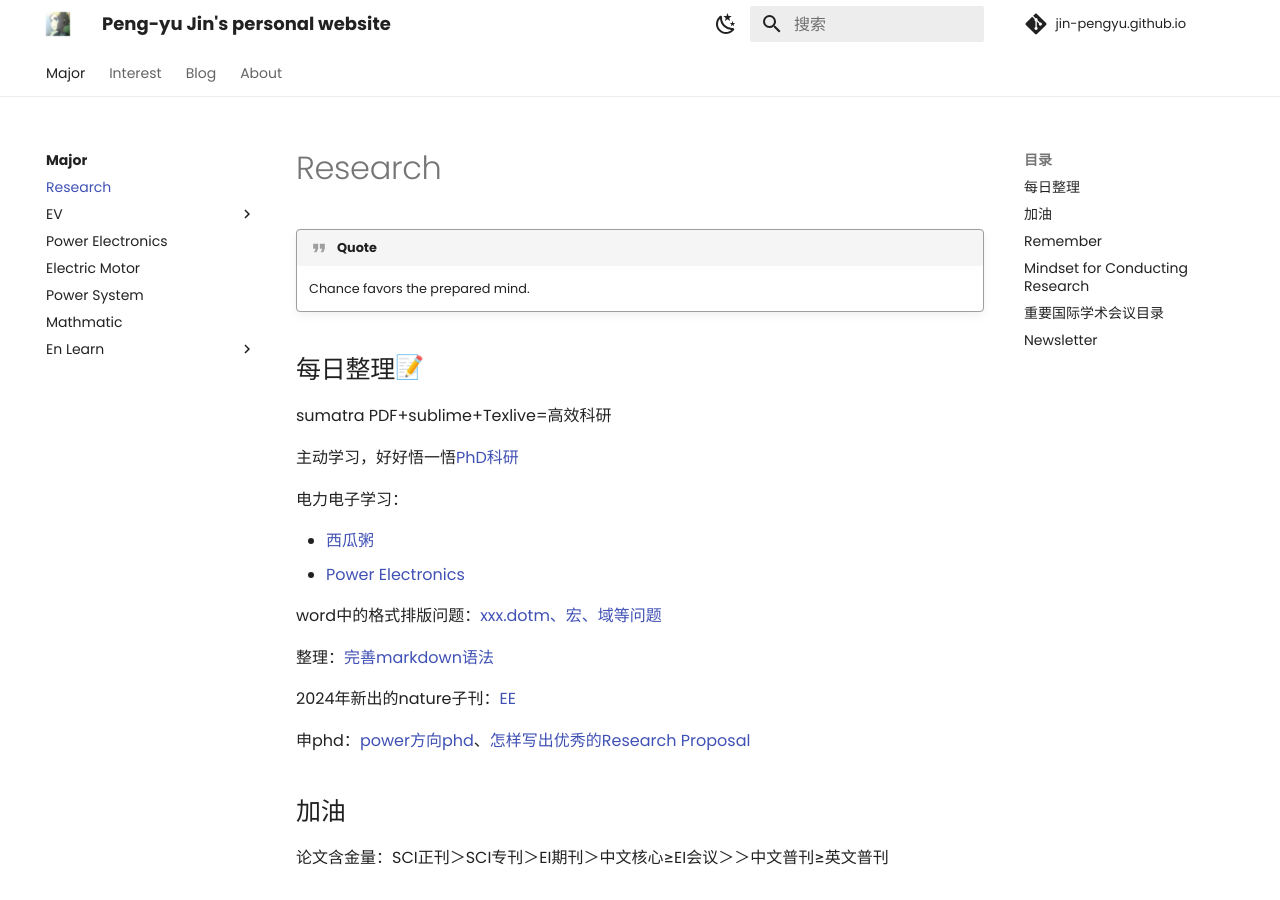
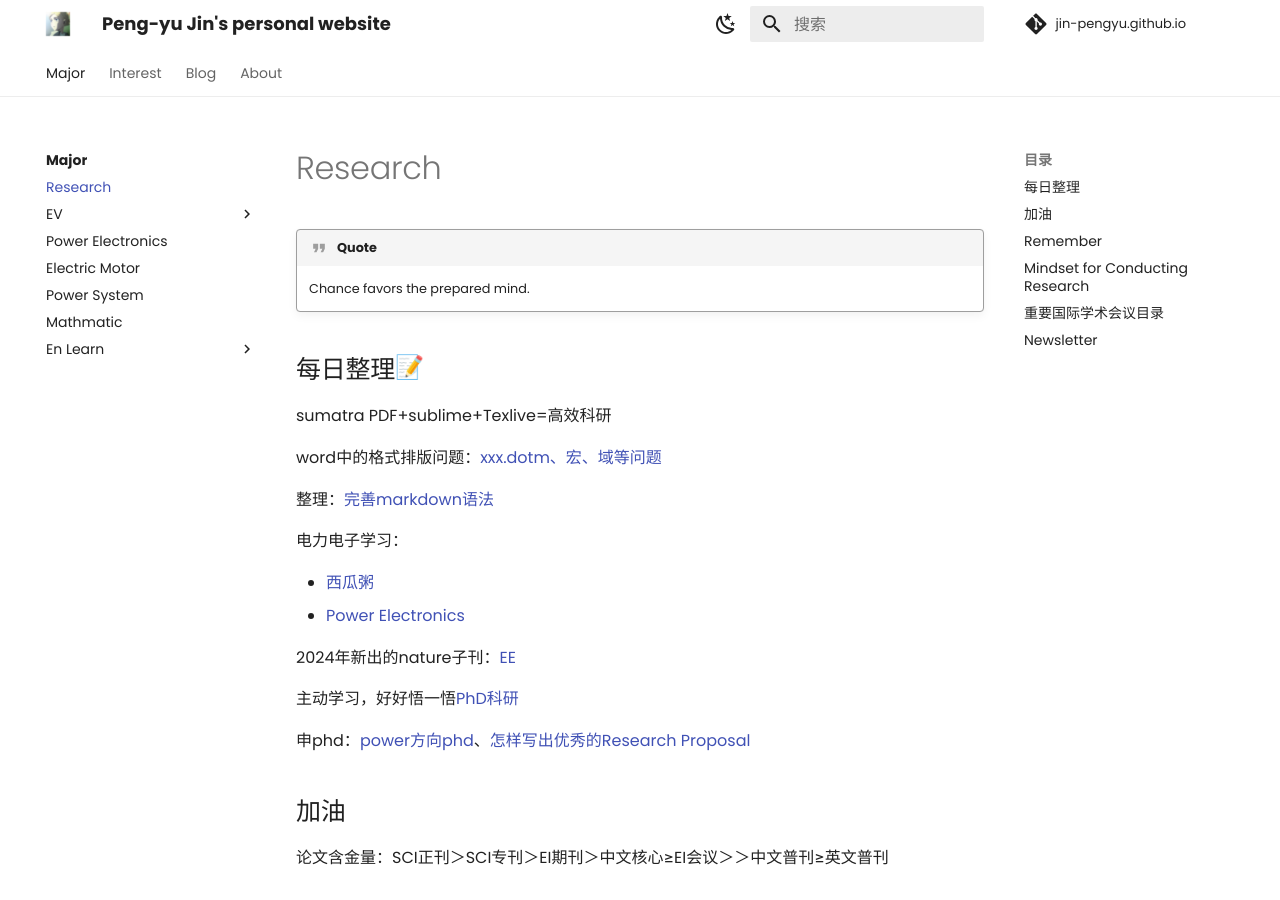
Before and after one commit to Pengyu-Jin/Pengyu-Jin.github.io, an MkDocs documentation site: the page built from docs/major/research/research.md, in a window 1280 px wide and 900 px high. Built offline with MkDocs 1.6.1 and Material for MkDocs 9.7.7, drawn with Linux system fonts in a browser that asks for light colours; emoji names are drawn with the system emoji font; comment, search, counter and statistics services are not loaded.

```diff
--- a/docs/major/research/research.md
+++ b/docs/major/research/research.md
@@ -5,18 +5,19 @@
 ## 每日整理:memo:
 sumatra PDF+sublime+Texlive=高效科研
 
-主动学习，好好悟一悟[PhD科研](https://zhuanlan.zhihu.com/p/477439202){:target="_blank"}
+word中的格式排版问题：[xxx.dotm、宏、域等问题](https://shuiyuan.sjtu.edu.cn/t/topic/78768){:target="_blank"}
+
+整理：[完善markdown语法](https://teedoc.neucrack.com/get_started/zh/syntax/syntax_markdown.html){:target="_blank"}
 
 电力电子学习：
 
 - [西瓜粥](https://space.bilibili.com/287344644/?spm_id_from=333.999.0.0){:target="_blank"}
 - [Power Electronics](https://www.coursera.org/specializations/power-electronics#instructors){:target="_blank"}
 
-word中的格式排版问题：[xxx.dotm、宏、域等问题](https://shuiyuan.sjtu.edu.cn/t/topic/78768){:target="_blank"}
-
-整理：[完善markdown语法](https://teedoc.neucrack.com/get_started/zh/syntax/syntax_markdown.html){:target="_blank"}
 
 2024年新出的nature子刊：[EE](https://www.nature.com/natrevelectreng/){:target="_blank"}
+
+主动学习，好好悟一悟[PhD科研](https://zhuanlan.zhihu.com/p/477439202){:target="_blank"}
 
 申phd：[power方向phd](https://www.zhihu.com/question/53550296){:target="_blank"}、[怎样写出优秀的Research Proposal](https://www.zhihu.com/question/23695058){:target="_blank}
 
```
